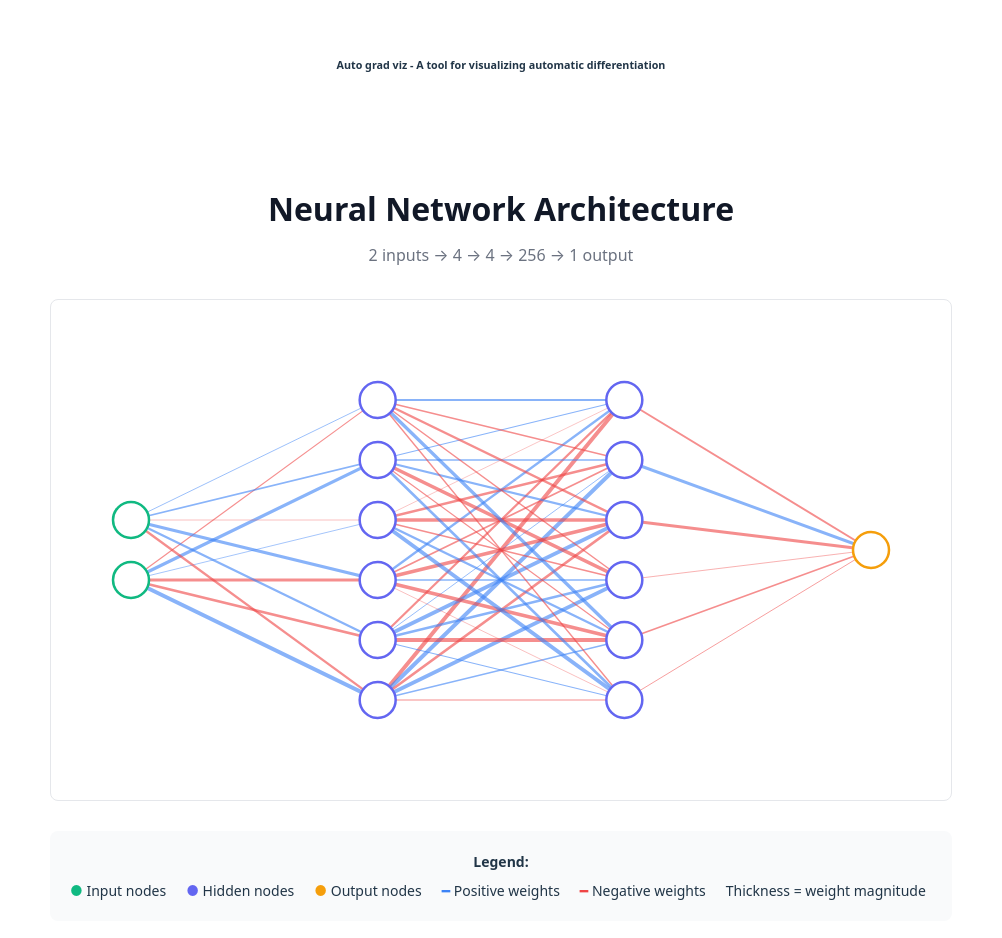
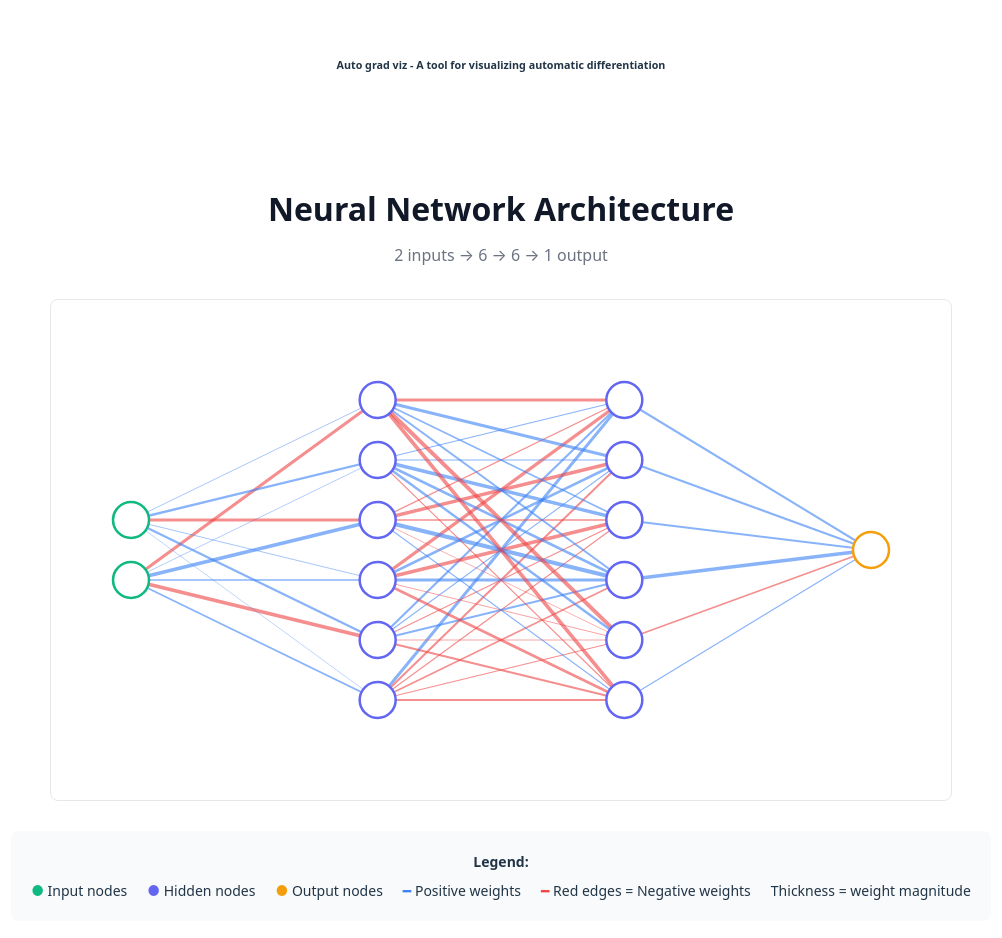
Before and after one commit to Shamiivan/autogradviz, a React (Vite) app: page / in a window 1280 px wide. Shown: the top 938 px of the page, without its empty margins (139-1141 px from the left). Built offline with nearby package versions, Linux system fonts and the light colour scheme.

Commit message:
fix: fix build error

```diff
--- a/src/components/Container.tsx
+++ b/src/components/Container.tsx
@@ -1,3 +1,4 @@
+
 import React from "react";
 import { MLP } from "../micrograd/nn";
 import { Value } from "../micrograd/engine";
@@ -5,15 +6,10 @@ import { NetworkVisualizer } from "./NetworkVizualiser";
 import "../App.css";
 
 function Container() {
-  const mlp = new MLP(2, [6, 6, 1]);
+  // Create MLP once and train it
+  const mlp = React.useMemo(() => {
+    const network = new MLP(2, [6, 6, 1]);
 
-  const inputs = [
-    new Value(0.5),
-    new Value(-0.3)
-  ];
-
-  // Quick training for interesting weights
-  React.useEffect(() => {
     const trainingData = [
       { x: [new Value(0), new Value(0)], y: new Value(0) },
       { x: [new Value(0), new Value(1)], y: new Value(1) },
@@ -21,19 +17,29 @@ function Container() {
       { x: [new Value(1), new Value(1)], y: new Value(0) },
     ];
 
+    // Quick training for interesting weights
     for (let i = 0; i < 5; i++) {
       for (const { x, y } of trainingData) {
-        mlp.zeroGrad();
-        const pred = mlp.forward(x);
+        network.zeroGrad();
+        const pred = network.forward(x);
         const predValue = Array.isArray(pred) ? pred[0] : pred;
-        const loss = predValue.data - y.data;
 
-        for (const p of mlp.parameters()) {
+        // Compute loss (MSE) and backward
+        predValue.data -= y.data;
+
+        for (const p of network.parameters()) {
           p.data -= 0.01 * p.grad;
         }
       }
     }
+
+    return network;
   }, []);
+
+  const inputs = React.useMemo(() => [
+    new Value(0.5),
+    new Value(-0.3)
+  ], []);
 
   return (
     <div style={{
@@ -55,7 +61,7 @@ function Container() {
         color: "#6b7280",
         marginBottom: "32px"
       }}>
-        2 inputs → 4 → 4 → 256 → 1 output
+        2 inputs → 6 → 6 → 1 output
       </p>
 
       <NetworkVisualizer
@@ -78,7 +84,7 @@ function Container() {
           <div><span style={{ color: "#6366f1" }}>●</span> Hidden nodes</div>
           <div><span style={{ color: "#f59e0b" }}>●</span> Output nodes</div>
           <div><span style={{ color: "#3b82f6" }}>━</span> Positive weights</div>
-          <div><span style={{ color: "#ef4444" }}>━</span> Negative weights</div>
+          <div><span style={{ color: "#ef4444" }}>━</span> Red edges = Negative weights</div>
           <div>Thickness = weight magnitude</div>
         </div>
       </div>
--- a/src/components/NetworkVizualiser.tsx
+++ b/src/components/NetworkVizualiser.tsx
@@ -8,6 +8,19 @@ interface NetworkVisualizerProps {
   inputs: Value[];
   width?: number;
   height?: number;
+}
+
+interface NodeData {
+  id: string;
+  x: number;
+  y: number;
+  type: 'input' | 'hidden' | 'output';
+}
+
+interface EdgeData {
+  source: NodeData;
+  target: NodeData;
+  weight: number;
 }
 
 export function NetworkVisualizer({
@@ -25,16 +38,15 @@ export function NetworkVisualizer({
     svg.selectAll('*').remove();
 
     // Extract network structure
-    const nodes: any[] = [];
-    const edges: any[] = [];
+    const nodes: NodeData[] = [];
+    const edges: EdgeData[] = [];
 
     const numLayers = mlp.layers.length + 1; // +1 for input layer
     const layerX = d3.scaleLinear()
       .domain([0, numLayers - 1])
       .range([80, width - 80]);
 
-    // Input layer
-    inputs.forEach((val, i) => {
+    for (let i = 0; i < inputs.length; i++) {
       const layerSize = inputs.length;
       const y = height / 2 + (i - (layerSize - 1) / 2) * 60;
       nodes.push({
@@ -43,13 +55,13 @@ export function NetworkVisualizer({
         y,
         type: 'input'
       });
-    });
+    }
 
     // Hidden and output layers
     let prevNodes = nodes.slice();
     mlp.layers.forEach((layer, layerIdx) => {
       const layerNum = layerIdx + 1;
-      const currentNodes: any[] = [];
+      const currentNodes: NodeData[] = [];
       const isOutput = layerNum === numLayers - 1;
 
       layer.neurons.forEach((neuron, neuronIdx) => {
@@ -57,18 +69,20 @@ export function NetworkVisualizer({
         const y = height / 2 + (neuronIdx - (layerSize - 1) / 2) * 60;
         const nodeId = `L${layerNum}-${neuronIdx}`;
 
-        currentNodes.push({
+        const targetNode: NodeData = {
           id: nodeId,
           x: layerX(layerNum),
           y,
           type: isOutput ? 'output' : 'hidden'
-        });
+        };
+
+        currentNodes.push(targetNode);
 
         // Create edges
         neuron.w.forEach((weight, wIdx) => {
           edges.push({
             source: prevNodes[wIdx],
-            target: { id: nodeId, x: layerX(layerNum), y },
+            target: targetNode,
             weight: weight.data
           });
         });
@@ -115,7 +129,7 @@ export function NetworkVisualizer({
       .attr('cy', d => d.y)
       .attr('r', 18)
       .attr('fill', 'white')
-      .attr('stroke', d => nodeColors[d.type as keyof typeof nodeColors])
+      .attr('stroke', d => nodeColors[d.type])
       .attr('stroke-width', 2.5);
 
   }, [mlp, inputs, width, height]);
--- a/src/micrograd/nn.ts
+++ b/src/micrograd/nn.ts
@@ -1,7 +1,6 @@
-import { Value, add, mul, pow, neg, exp, sigmoid, toValue } from "./engine";
-import type { ValueInput } from "./engine";
+import { Value, add, mul, sigmoid } from "./engine";
+
 // base class
-
 abstract class Module {
   abstract parameters(): Value[];
   zeroGrad() {
```
Also changed, not shown: 2 other files (tests, documents, lock files or other folders).
